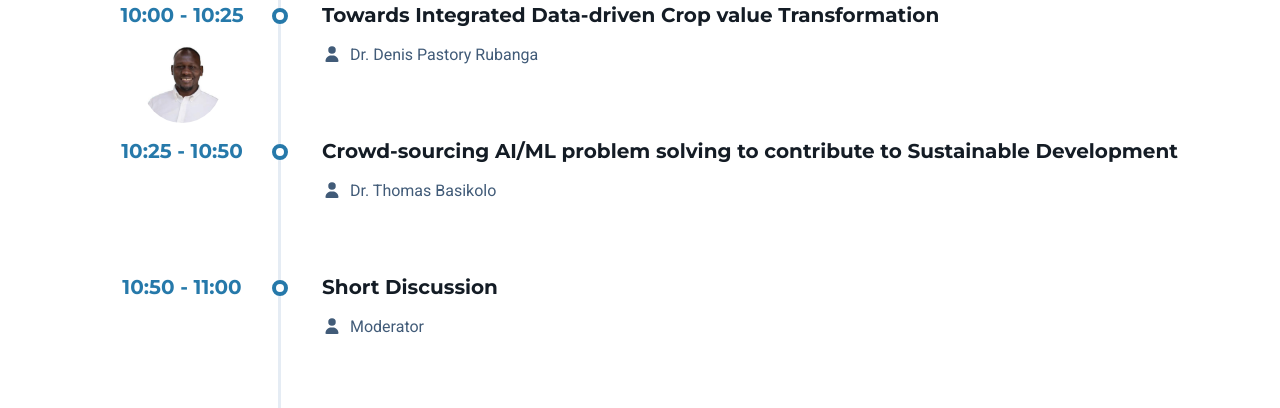
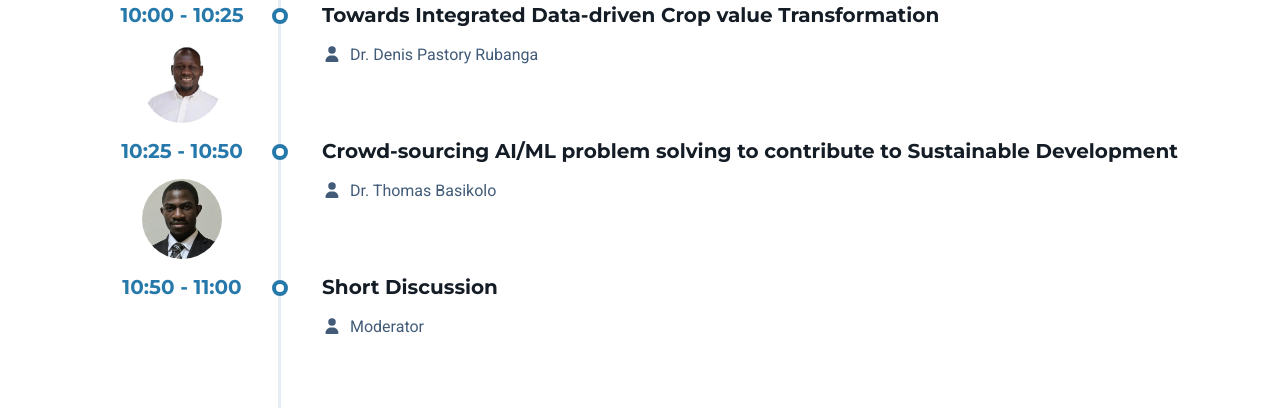
Before and after one commit to nsomazr/ai4d-lab-workshop, a plain HTML site: page sessions.html in a window 1280 px wide. Shown: the part 3165-3573 px from the top of the page. Drawn offline with Linux system fonts and the light colour scheme.

Commit message:
change thomas

```diff
--- a/sessions.html
+++ b/sessions.html
@@ -398,6 +398,10 @@
 						<div class="item item-other">
 							<div class="meta">
 								<h4 class="time mb-3">10:25 - 10:50</h4>
+								<div class="profile">
+									<a href="#modal-speaker-1" data-bs-toggle="modal" data-bs-target="#modal-speaker-1"><img class="profile-image rounded-circle  mb-2" src="assets/images/speakers/thomas.png" alt=""></a>
+									<!-- <div class="name"><a class="theme-link" href="#modal-speaker-1" data-bs-toggle="modal" data-bs-target="#modal-speaker-1">Organising team</a></div> -->
+								</div><!--//profile-->
 							</div><!--//meta-->
 							<div class="content">
 								<h3 class="title mb-3">Crowd-sourcing AI/ML problem solving to contribute to Sustainable Development</h3>
@@ -556,7 +560,7 @@
 							<div class="meta">
 								<h4 class="time mb-3">15:00 - 15:20</h4>
 								<div class="profile">
-									<a href="#modal-speaker-1" data-bs-toggle="modal" data-bs-target="#modal-speaker-1"><img class="profile-image rounded-circle  mb-2" src="assets/images/speakers/thomas.png" alt=""></a>
+									<a href="#modal-speaker-1" data-bs-toggle="modal" data-bs-target="#modal-speaker-1"><img class="profile-image rounded-circle  mb-2" src="assets/images/speakers/zaipuna.png" alt=""></a>
 									<!-- <div class="name"><a class="theme-link" href="#modal-speaker-1" data-bs-toggle="modal" data-bs-target="#modal-speaker-1">Speaker's</a></div> -->
 								</div><!--//profile-->
 							</div><!--//meta-->
```
